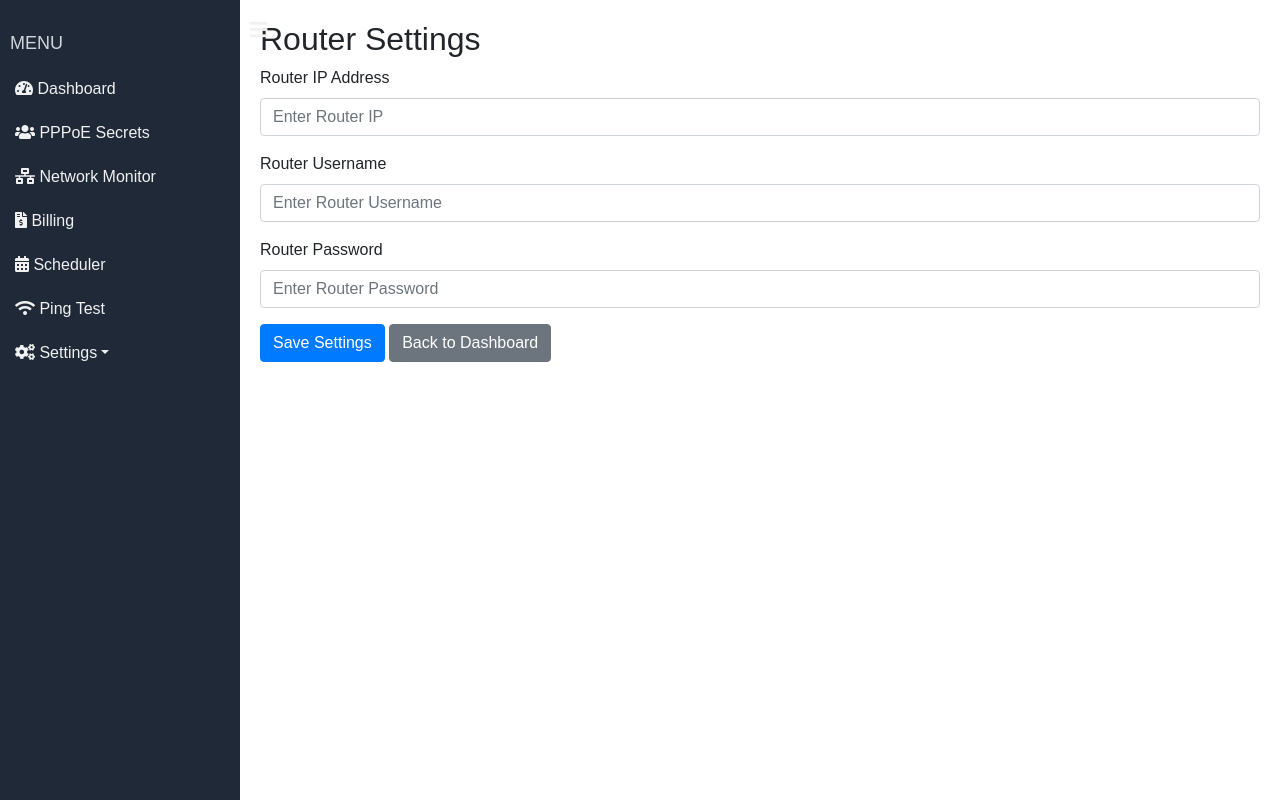
After one commit to rondi91/routeros-api-master, a PHP site: page /router_settings.php in a window 1280 px wide. The commit adds this page. Run offline with PHP 8.4, Linux system fonts and the light colour scheme.

Commit message:
menambahkan router config

```diff
--- /dev/null
+++ b/router_config.json
@@ -0,0 +1 @@
+{"router_ip":"192.168.255.20","router_user":"rondi","router_password":"21184662"}
--- /dev/null
+++ b/router_settings.php
@@ -0,0 +1,102 @@
+<?php
+// router_settings.php
+
+// Base URL untuk navigasi kembali ke dashboard
+$base_url = "http://routeros-api-master.test/"; // Ganti dengan URL server atau local development environment Anda
+
+// Proses pengaturan router
+if ($_SERVER['REQUEST_METHOD'] === 'POST') {
+    $router_ip = $_POST['router_ip'];
+    $router_user = $_POST['router_user'];
+    $router_password = $_POST['router_password'];
+
+    // Lakukan validasi dan simpan pengaturan router ke database atau file konfigurasi
+    // Contoh: simpan ke file JSON
+    $config = [
+        'router_ip' => $router_ip,
+        'router_user' => $router_user,
+        'router_password' => $router_password
+    ];
+
+    file_put_contents('router_config.json', json_encode($config));
+
+    // Redirect atau tampilkan pesan berhasil
+    $message = "Router settings saved successfully!";
+}
+
+?>
+
+<!DOCTYPE html>
+<html lang="en">
+<head>
+    <meta charset="UTF-8">
+    <meta name="viewport" content="width=device-width, initial-scale=1.0">
+    <title>Router Settings - MikroTik Management</title>
+    <link href="https://maxcdn.bootstrapcdn.com/bootstrap/4.5.2/css/bootstrap.min.css" rel="stylesheet">
+    <link href="https://cdnjs.cloudflare.com/ajax/libs/font-awesome/5.15.4/css/all.min.css" rel="stylesheet">
+    <link rel="stylesheet" href="styles.css"> <!-- Link ke file CSS terpisah -->
+</head>
+<body>
+
+<!-- Sidebar -->
+<div class="sidebar" id="sidebar">
+    <div class="sidebar-heading">Menu</div>
+    <a href="<?= $base_url ?>"><i class="fas fa-tachometer-alt"></i> Dashboard</a>
+    <a href="pppoe_secrets.php"><i class="fas fa-users"></i> PPPoE Secrets</a>
+    <a href="network_monitor.php"><i class="fas fa-network-wired"></i> Network Monitor</a>
+    <a href="pppoe_billing.php"><i class="fas fa-file-invoice-dollar"></i> Billing</a>
+    <a href="schedule.php"><i class="fas fa-calendar-alt"></i> Scheduler</a>
+    <a href="ping_test.php"><i class="fas fa-wifi"></i> Ping Test</a>
+    <!-- Dropdown menu untuk Settings -->
+    <div class="dropdown">
+        <a href="#" class="dropdown-toggle" data-toggle="dropdown"><i class="fas fa-cogs"></i> Settings</a>
+        <div class="dropdown-menu">
+            <a class="dropdown-item" href="router_settings.php">Router Settings</a>
+            <a class="dropdown-item" href="user_management.php">User Management</a>
+            <a class="dropdown-item" href="interface_settings.php">Interface Settings</a>
+        </div>
+    </div>
+</div>
+
+<!-- Tombol Collapse -->
+<span class="collapse-btn" id="collapseBtn"><i class="fas fa-bars"></i></span>
+
+<!-- Konten Utama -->
+<div class="content" id="content">
+    <h2>Router Settings</h2>
+
+    <!-- Tampilkan pesan sukses jika ada -->
+    <?php if (isset($message)): ?>
+        <div class="alert alert-success" role="alert">
+            <?= $message ?>
+        </div>
+    <?php endif; ?>
+
+    <!-- Form Pengaturan Router -->
+    <form method="POST" action="">
+        <div class="form-group">
+            <label for="router_ip">Router IP Address</label>
+            <input type="text" class="form-control" id="router_ip" name="router_ip" placeholder="Enter Router IP" required>
+        </div>
+        <div class="form-group">
+            <label for="router_user">Router Username</label>
+            <input type="text" class="form-control" id="router_user" name="router_user" placeholder="Enter Router Username" required>
+        </div>
+        <div class="form-group">
+            <label for="router_password">Router Password</label>
+            <input type="password" class="form-control" id="router_password" name="router_password" placeholder="Enter Router Password" required>
+        </div>
+        <button type="submit" class="btn btn-primary">Save Settings</button>
+        <a href="<?= $base_url ?>" class="btn btn-secondary">Back to Dashboard</a> <!-- Link untuk kembali ke dashboard -->
+    </form>
+</div>
+
+<!-- Bootstrap JS dan Popper -->
+<script src="https://code.jquery.com/jquery-3.5.1.slim.min.js"></script>
+<script src="https://cdn.jsdelivr.net/npm/@popperjs/core@2.9.1/dist/umd/popper.min.js"></script>
+<script src="https://maxcdn.bootstrapcdn.com/bootstrap/4.5.2/js/bootstrap.min.js"></script>
+<!-- Link ke file JavaScript terpisah -->
+<script src="scripts.js"></script>
+
+</body>
+</html>
--- /dev/null
+++ b/scripts.js
@@ -0,0 +1,10 @@
+// Mengatur collapse sidebar dan content
+const sidebar = document.getElementById('sidebar');
+const content = document.getElementById('content');
+const collapseBtn = document.getElementById('collapseBtn');
+
+collapseBtn.onclick = function () {
+    sidebar.classList.toggle('collapsed');
+    content.classList.toggle('collapsed');
+    collapseBtn.classList.toggle('collapsed');
+}
--- /dev/null
+++ b/styles.css
@@ -0,0 +1,106 @@
+/* Style untuk sidebar */
+body {
+    font-family: "Arial", sans-serif;
+    margin: 0;
+    padding: 0;
+}
+
+.sidebar {
+    height: 100vh;
+    width: 240px;
+    position: fixed;
+    background-color: #1f2937;
+    padding-top: 20px;
+    transition: 0.3s;
+    overflow: hidden;
+}
+
+.sidebar a {
+    padding: 10px 15px;
+    text-decoration: none;
+    font-size: 16px;
+    color: #f1f1f1;
+    display: block;
+}
+
+.sidebar a:hover {
+    background-color: #374151;
+    color: #fff;
+}
+
+.sidebar .sidebar-heading {
+    padding: 10px;
+    font-size: 18px;
+    text-transform: uppercase;
+    color: #d1d5db;
+}
+
+.sidebar.collapsed {
+    width: 60px;
+}
+
+.content {
+    margin-left: 240px;
+    padding: 20px;
+    transition: 0.3s;
+}
+
+.content.collapsed {
+    margin-left: 60px;
+}
+
+/* Dropdown untuk menu Settings */
+.dropdown .dropdown-menu {
+    display: none;
+    position: relative;
+    background-color: #374151;
+    margin-left: 10px;
+    padding: 0;
+    width: 100%;
+}
+
+.dropdown:hover .dropdown-menu {
+    display: block;
+}
+
+.dropdown-menu a {
+    padding: 10px 15px;
+    color: #fff;
+    background-color: #374151;
+}
+
+.dropdown-menu a:hover {
+    background-color: #4b5563;
+}
+
+/* Tombol Collapse */
+.collapse-btn {
+    position: fixed;
+    top: 15px;
+    left: 250px;
+    color: #f1f1f1;
+    font-size: 20px;
+    cursor: pointer;
+    transition: 0.3s;
+}
+
+.collapse-btn.collapsed {
+    left: 70px;
+}
+
+.collapse-btn:hover {
+    color: #818181;
+}
+
+/* Responsif */
+@media screen and (max-width: 768px) {
+    .sidebar {
+        width: 60px;
+    }
+    .content {
+        margin-left: 60px;
+    }
+    .collapse-btn {
+        left: 70px;
+    }
+}
```
Also changed, not shown: index.php (+14 -104 lines).
